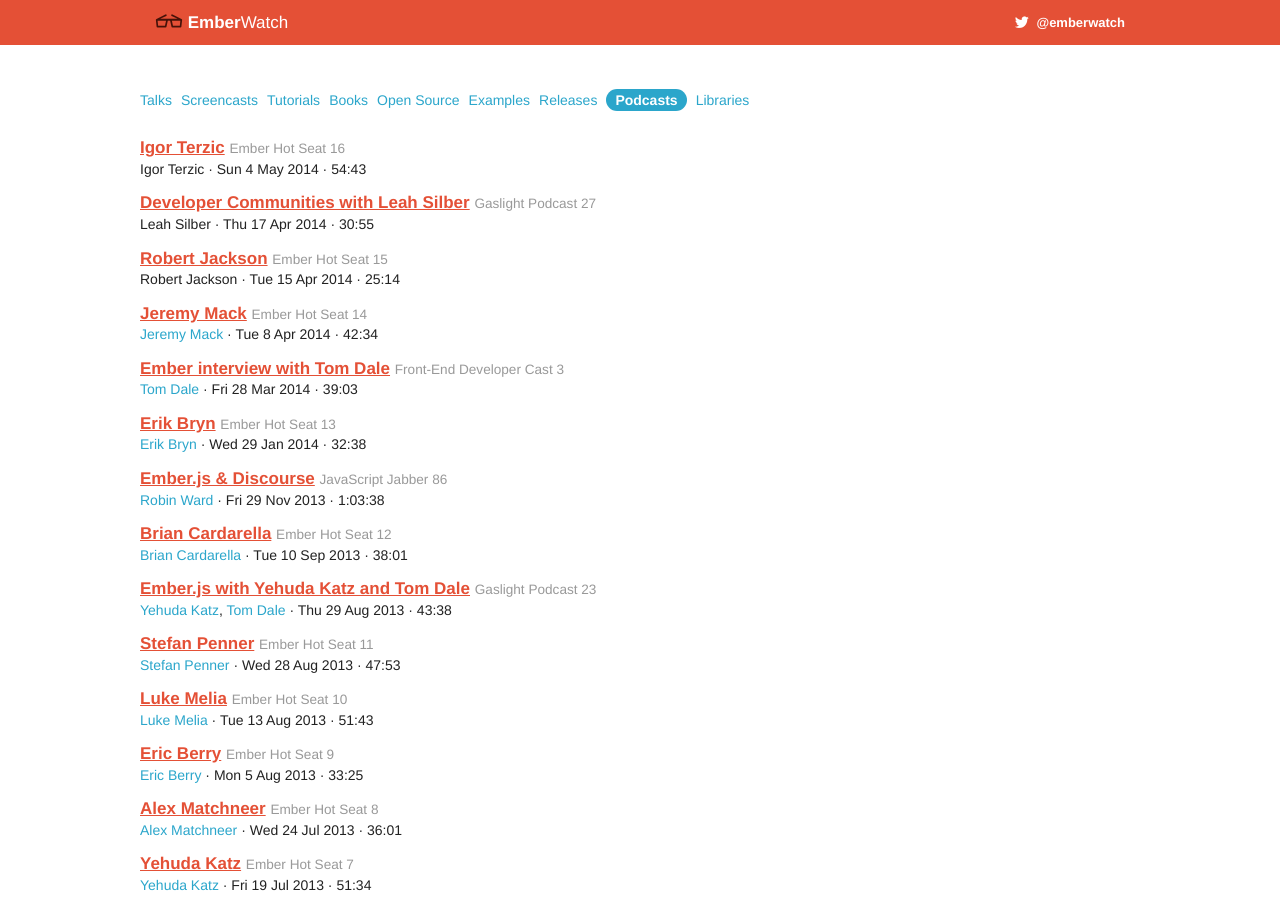
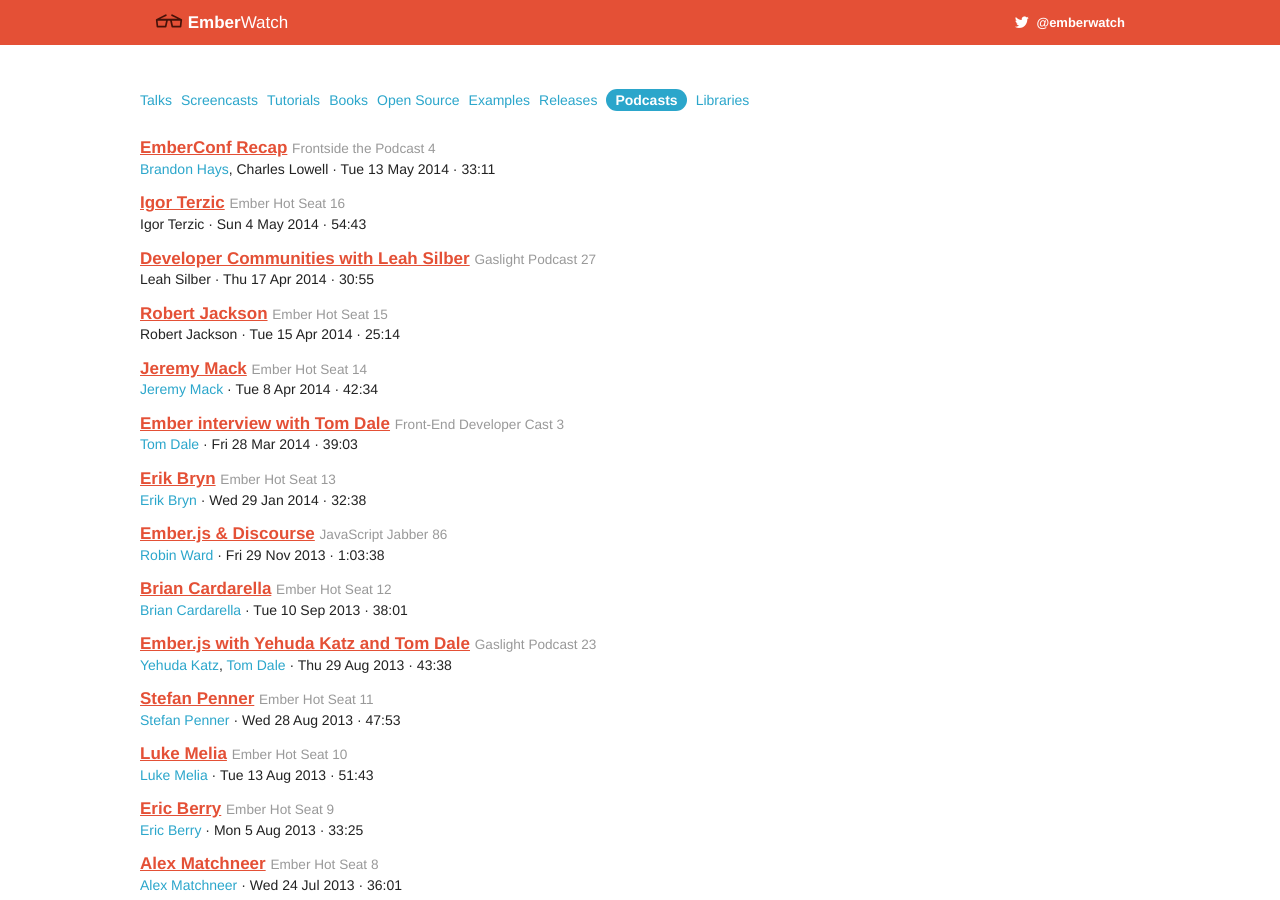
Before and after one commit to emberwatch/emberwatch, a Jekyll site: the page built from podcasts.html, in a window 1280 px wide and 900 px high. Built offline with Jekyll 4.4.1, drawn with Linux system fonts in a browser that asks for light colours; comment, search, counter and statistics services are not loaded.

Commit message:
Add Frontside the Podcast episode 4 - EmberConf Recap.

```diff
--- a/_data/people.yml
+++ b/_data/people.yml
@@ -539,3 +539,6 @@
   name: Patrick Mulder
 - id: 137
   name: MajorBreakfast
+- id: 138
+  name: Charles Lowell
+  twitter: cowboyd
--- a/_data/podcasts.yml
+++ b/_data/podcasts.yml
@@ -1,4 +1,13 @@
 ---
+- title: EmberConf Recap
+  episode: 4
+  host: Frontside the Podcast
+  member_ids:
+  - 69
+  - 138
+  date: '2014-05-13'
+  duration: '33:11'
+  url: https://frontsidethepodcast.simplecast.fm/4
 - title: Igor Terzic
   episode: 16
   host: Ember Hot Seat
```
